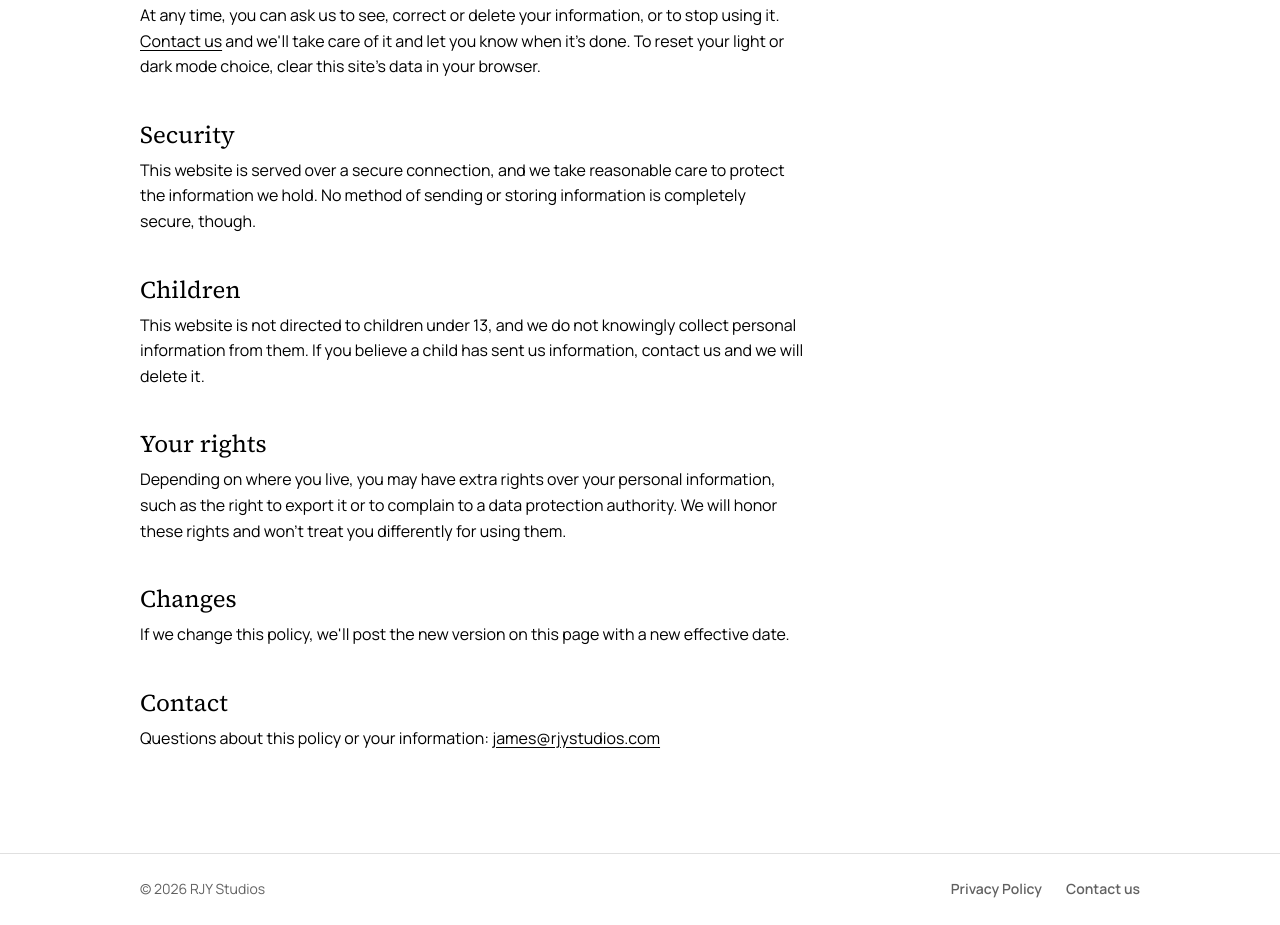
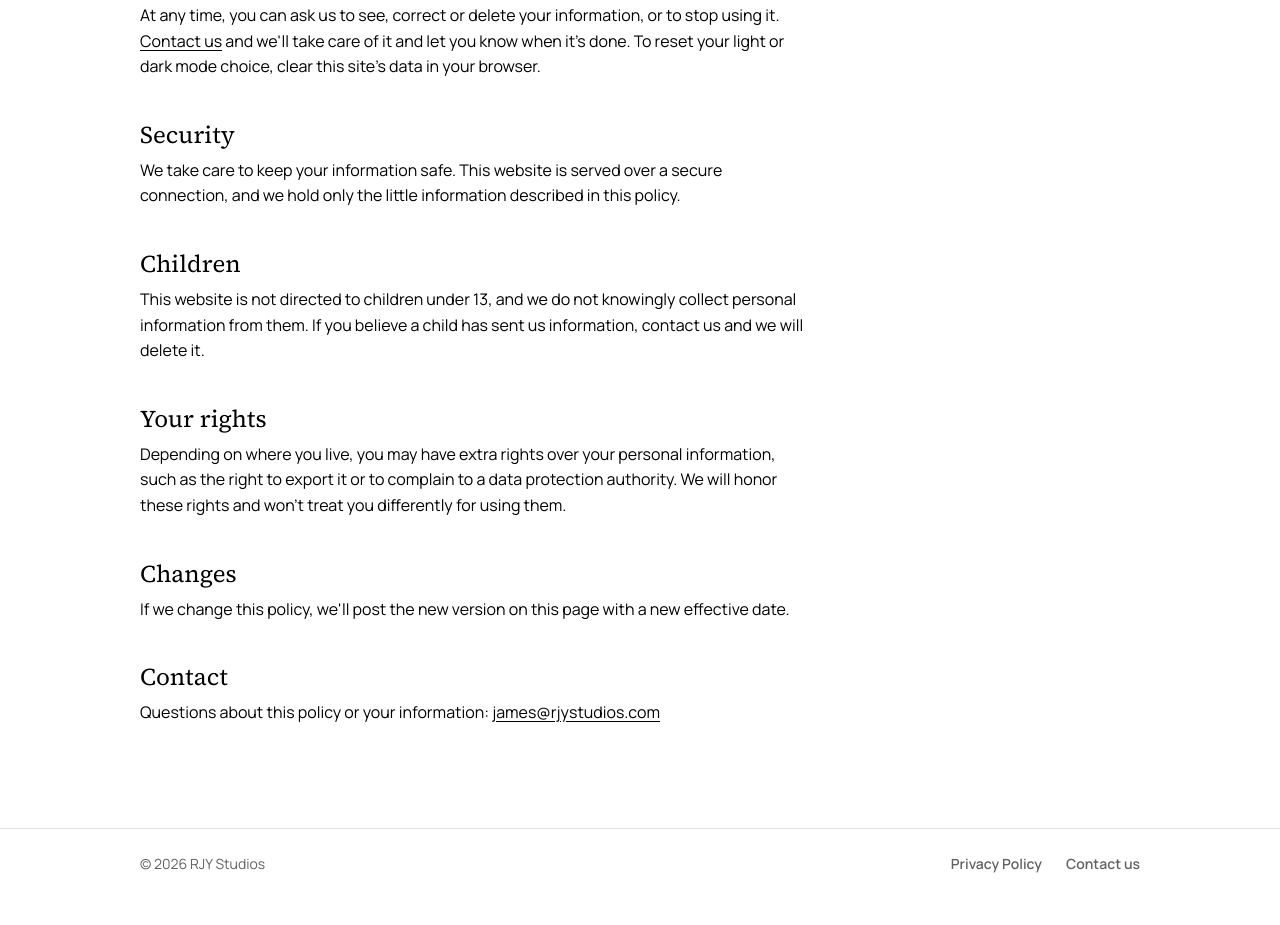
Before and after one commit to RJY-Studios/Website, a plain HTML site: page privacy/index.html in a window 1280 px wide. Shown: the part 1524-2449 px from the top of the page. After the commit the page ends 2423 px from the top, so only its background shows below. Drawn offline with Linux system fonts and the light colour scheme.

Commit message:
Privacy Policy: warmer Security section without the disclaimer
Co-Authored-By: Claude Opus 5.5 <noreply@anthropic.com>
Claude-Session: https://claude.ai/code/session_01Fp5xxtgDi5HwKTAWZkaGdc

```diff
--- a/privacy/index.html
+++ b/privacy/index.html
@@ -66,7 +66,7 @@
         <p>At any time, you can ask us to see, correct or delete your information, or to stop using it. <a href="mailto:james@rjystudios.com">Contact us</a> and we'll take care of it and let you know when it's done. To reset your light or dark mode choice, clear this site's data in your browser.</p>
 
         <h2>Security</h2>
-        <p>This website is served over a secure connection, and we take reasonable care to protect the information we hold. No method of sending or storing information is completely secure, though.</p>
+        <p>We take care to keep your information safe. This website is served over a secure connection, and we hold only the little information described in this policy.</p>
 
         <h2>Children</h2>
         <p>This website is not directed to children under 13, and we do not knowingly collect personal information from them. If you believe a child has sent us information, contact us and we will delete it.</p>
```
